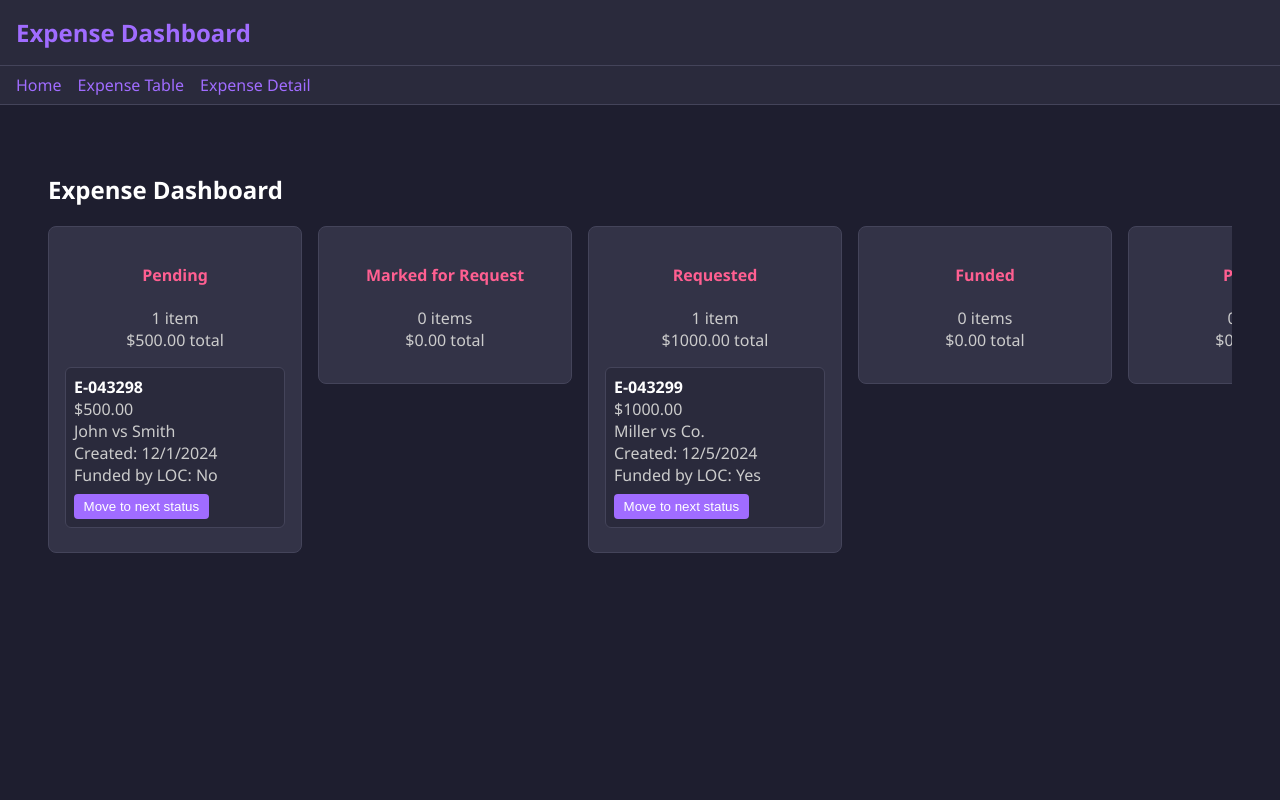
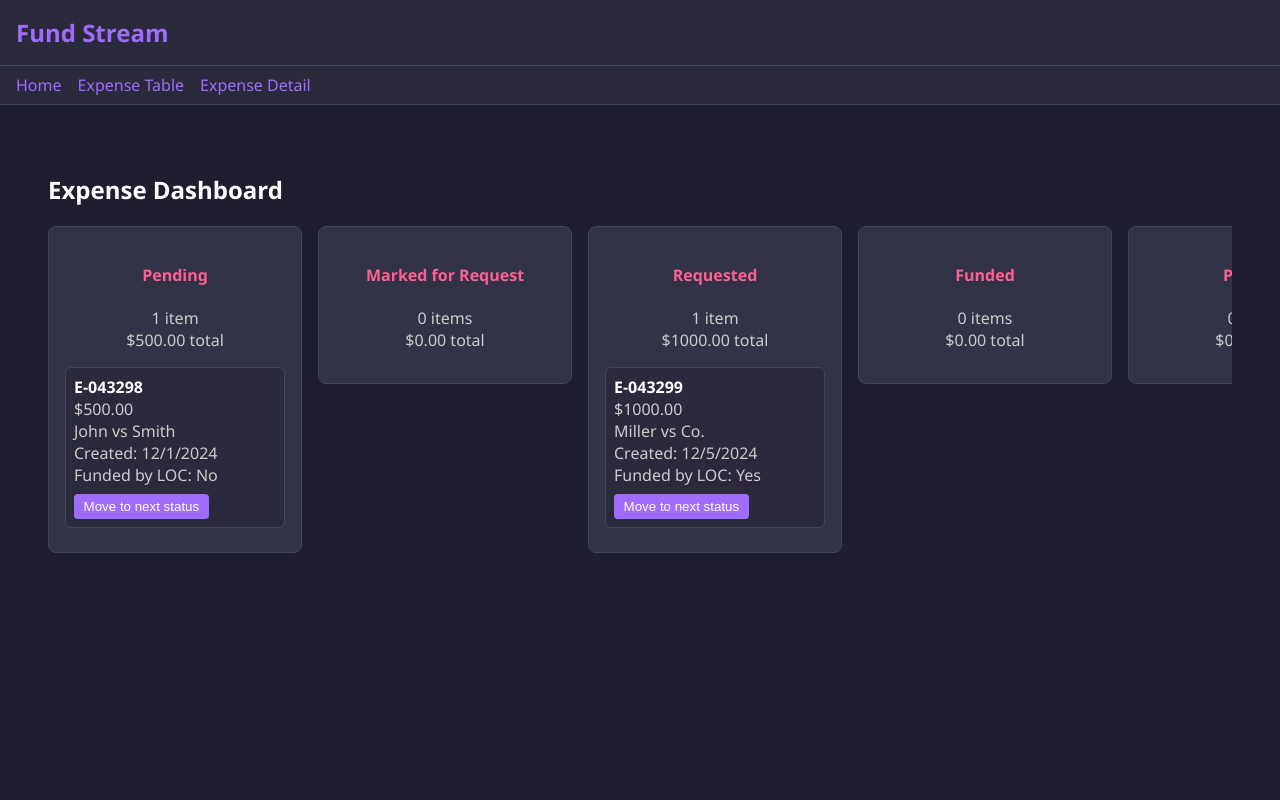
Before and after one commit to edcres/law-expense-lending, a React (Create React App) app in the folder client/: page / in a window 1280 px wide. Shown: the top 800 px of the page. Built offline with nearby package versions, Linux system fonts and the light colour scheme.

Commit message:
Created a config file.

```diff
--- a/client/src/components/Layout.js
+++ b/client/src/components/Layout.js
@@ -19,7 +19,7 @@ export default function Layout() {
         borderBottom: `1px solid ${colors.border}`
       }}>
         <h1 style={{ margin: 0, fontSize: '1.5rem', color: colors.primary }}>
-          Expense Dashboard
+          Fund Stream
         </h1>
       </header>
 
--- /dev/null
+++ b/client/src/config.js
@@ -0,0 +1,5 @@
+const config = {
+  appName: "Fund Stream"
+};
+
+export default config;
```
